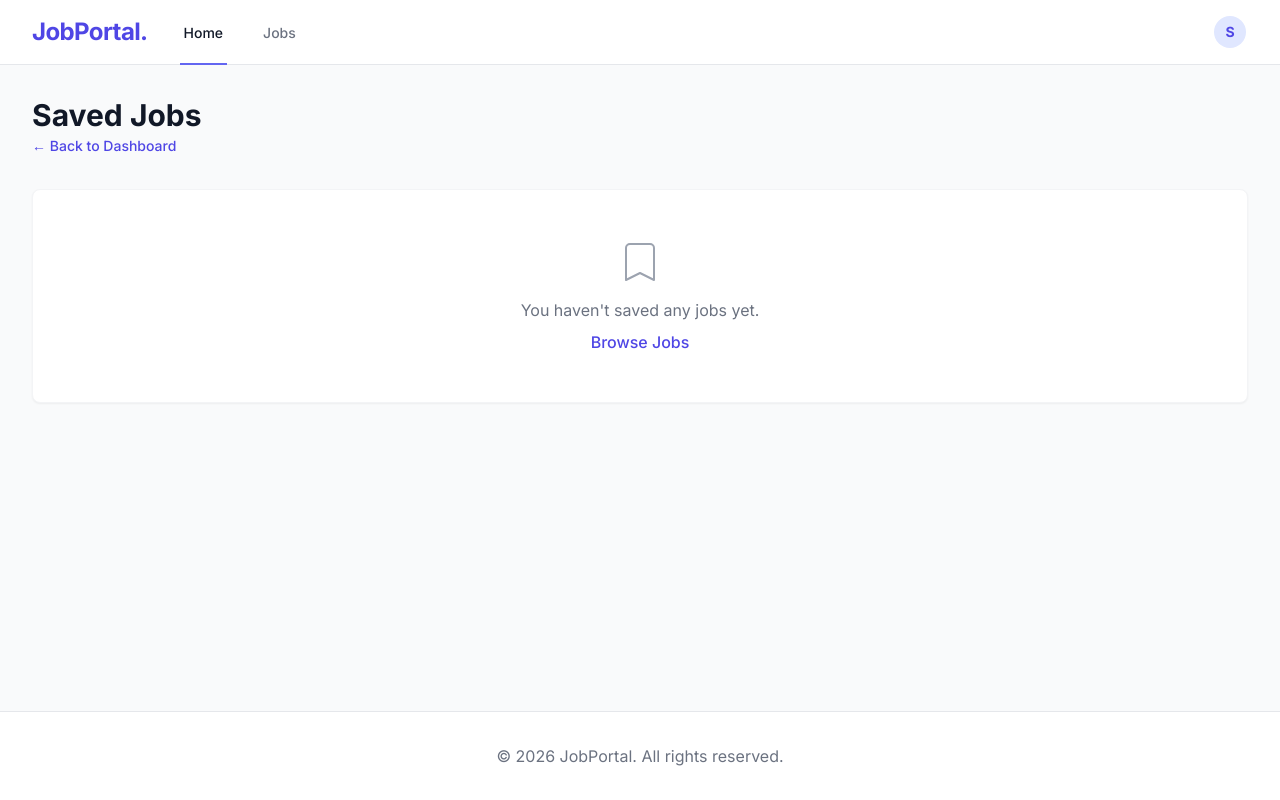
After one commit to KumarMirampalli2k26/JobPortal, a Django app: page /jobs/saved/ in a window 1280 px wide. The commit adds this page. Run offline with Django 5.2, Linux system fonts and the light colour scheme; the visitor is signed in with stand-in values (Sample User, id 1); data comes from the database, SQL or seed files in the repository; data that the repository does not hold is empty; some libraries are stand-ins or nearby versions.

Commit message:
Implement saved jobs feature

```diff
--- a/jobs/urls.py
+++ b/jobs/urls.py
@@ -11,5 +11,7 @@ urlpatterns = [
     path('<int:pk>/apply/', views.apply_to_job, name='apply_to_job'),
     path('<int:pk>/applicants/', views.JobApplicantsView.as_view(), name='job_applicants'),
     path('application/<int:pk>/status/<str:status>/', views.ChangeApplicationStatusView.as_view(), name='change_application_status'),
+    path('<int:pk>/save/', views.ToggleSavedJobView.as_view(), name='toggle_saved_job'),
+    path('saved/', views.SavedJobListView.as_view(), name='saved_jobs'),
     path('company/', views.CompanyUpdateView.as_view(), name='company_update'),
 ]
--- a/jobs/views.py
+++ b/jobs/views.py
@@ -5,7 +5,7 @@ from django.contrib.auth.mixins import LoginRequiredMixin, UserPassesTestMixin
 from django.urls import reverse_lazy
 from django.contrib import messages
 from django.db.models import Q
-from .models import Job, Application, Company
+from .models import Job, Application, Company, SavedJob
 from .forms import ApplicationForm
 from django.utils.decorators import method_decorator
 from accounts.decorators import recruiter_required, candidate_required
@@ -27,6 +27,15 @@ class JobListView(ListView):
             )
         return queryset
 
+    def get_context_data(self, **kwargs):
+        context = super().get_context_data(**kwargs)
+        if self.request.user.is_authenticated and hasattr(self.request.user, 'profile') and self.request.user.profile.role == 'CANDIDATE':
+            saved_job_ids = SavedJob.objects.filter(user=self.request.user).values_list('job_id', flat=True)
+            context['saved_job_ids'] = list(saved_job_ids)
+        else:
+            context['saved_job_ids'] = []
+        return context
+
 class JobDetailView(DetailView):
     model = Job
     template_name = 'jobs/job_detail.html'
@@ -36,6 +45,7 @@ class JobDetailView(DetailView):
         context = super().get_context_data(**kwargs)
         if self.request.user.is_authenticated:
             context['has_applied'] = Application.objects.filter(job=self.object, candidate=self.request.user).exists()
+            context['has_saved'] = SavedJob.objects.filter(job=self.object, user=self.request.user).exists()
         return context
 
 @method_decorator(recruiter_required, name='dispatch')
@@ -177,3 +187,32 @@ class ChangeApplicationStatusView(View):
             messages.error(request, "Invalid status.")
 
         return redirect('job_applicants', pk=application.job.pk)
+
+@method_decorator(candidate_required, name='dispatch')
+class ToggleSavedJobView(View):
+    def post(self, request, pk):
+        job = get_object_or_404(Job, pk=pk, is_active=True)
+        saved_job, created = SavedJob.objects.get_or_create(user=request.user, job=job)
+
+        if not created:
+            saved_job.delete()
+            messages.success(request, f"Removed '{job.title}' from saved jobs.")
+        else:
+            messages.success(request, f"Saved '{job.title}' to your saved jobs.")
+
+        # Redirect back to where they came from, or dashboard
+        next_url = request.POST.get('next', 'job_detail')
+        if next_url == 'saved_jobs':
+            return redirect('saved_jobs')
+        elif next_url == 'job_list':
+            return redirect('job_list')
+        return redirect('job_detail', pk=pk)
+
+@method_decorator(candidate_required, name='dispatch')
+class SavedJobListView(ListView):
+    model = SavedJob
+    template_name = 'jobs/saved_jobs.html'
+    context_object_name = 'saved_jobs'
+
+    def get_queryset(self):
+        return SavedJob.objects.filter(user=self.request.user).select_related('job', 'job__recruiter', 'job__recruiter__company').order_by('-saved_at')
--- /dev/null
+++ b/templates/jobs/saved_jobs.html
@@ -0,0 +1,58 @@
+{% extends 'base.html' %}
+
+{% block title %}Saved Jobs - JobPortal{% endblock %}
+
+{% block content %}
+<div class="max-w-7xl mx-auto px-4 sm:px-6 lg:px-8 py-8">
+    <div class="mb-8 flex items-center justify-between">
+        <div>
+            <h2 class="text-2xl font-bold leading-7 text-gray-900 sm:text-3xl sm:truncate">Saved Jobs</h2>
+            <a href="{% url 'dashboard' %}" class="mt-2 text-indigo-600 hover:text-indigo-900 text-sm font-medium">&larr; Back to Dashboard</a>
+        </div>
+    </div>
+
+    <div class="grid grid-cols-1 gap-6 sm:grid-cols-2 lg:grid-cols-3">
+        {% for saved in saved_jobs %}
+            <div class="bg-white overflow-hidden shadow-sm rounded-lg border border-gray-100 flex flex-col transition-shadow hover:shadow-md">
+                <div class="p-6 flex-grow">
+                    <div class="flex items-center justify-between mb-2">
+                        <div class="text-sm font-medium text-indigo-600 truncate">
+                            {{ saved.job.recruiter.company.name|default:saved.job.recruiter.username }}
+                        </div>
+                        <form method="POST" action="{% url 'toggle_saved_job' saved.job.id %}">
+                            {% csrf_token %}
+                            <input type="hidden" name="next" value="saved_jobs">
+                            <button type="submit" class="text-indigo-600 hover:text-indigo-800 transition-colors" title="Unsave">
+                                <svg class="w-5 h-5" fill="currentColor" viewBox="0 0 20 20">
+                                    <path d="M5 4a2 2 0 012-2h6a2 2 0 012 2v14l-5-2.5L5 18V4z"></path>
+                                </svg>
+                            </button>
+                        </form>
+                    </div>
+                    <a href="{% url 'job_detail' saved.job.id %}" class="block mt-2">
+                        <p class="text-xl font-semibold text-gray-900">{{ saved.job.title }}</p>
+                        <p class="mt-3 text-base text-gray-500 line-clamp-2">{{ saved.job.description }}</p>
+                    </a>
+                </div>
+                <div class="px-6 py-4 border-t border-gray-100 bg-gray-50">
+                    <div class="flex items-center justify-between text-sm">
+                        <div class="flex items-center text-gray-500">
+                            <svg class="flex-shrink-0 mr-1.5 h-4 w-4 text-gray-400" fill="none" stroke="currentColor" viewBox="0 0 24 24"><path stroke-linecap="round" stroke-linejoin="round" stroke-width="2" d="M17.657 16.657L13.414 20.9a1.998 1.998 0 01-2.827 0l-4.244-4.243a8 8 0 1111.314 0z"></path><path stroke-linecap="round" stroke-linejoin="round" stroke-width="2" d="M15 11a3 3 0 11-6 0 3 3 0 016 0z"></path></svg>
+                            {{ saved.job.location }}
+                        </div>
+                        <span class="text-gray-400 text-xs">Saved {{ saved.saved_at|timesince }} ago</span>
+                    </div>
+                </div>
+            </div>
+        {% empty %}
+            <div class="col-span-full py-12 text-center text-gray-500 bg-white shadow-sm rounded-lg border border-gray-100">
+                <svg class="mx-auto h-12 w-12 text-gray-400 mb-3" fill="none" stroke="currentColor" viewBox="0 0 24 24">
+                    <path stroke-linecap="round" stroke-linejoin="round" stroke-width="1" d="M5 5a2 2 0 012-2h10a2 2 0 012 2v16l-7-3.5L5 21V5z"></path>
+                </svg>
+                You haven't saved any jobs yet.<br>
+                <a href="{% url 'job_list' %}" class="text-indigo-600 hover:text-indigo-900 mt-2 inline-block font-medium">Browse Jobs</a>
+            </div>
+        {% endfor %}
+    </div>
+</div>
+{% endblock %}
```
Also changed, not shown: jobs/tests.py (+38 -0 lines), templates/accounts/dashboard_candidate.html (+8 -1 lines), templates/jobs/job_detail.html (+8 -0 lines), templates/jobs/job_list.html (+13 -2 lines).
